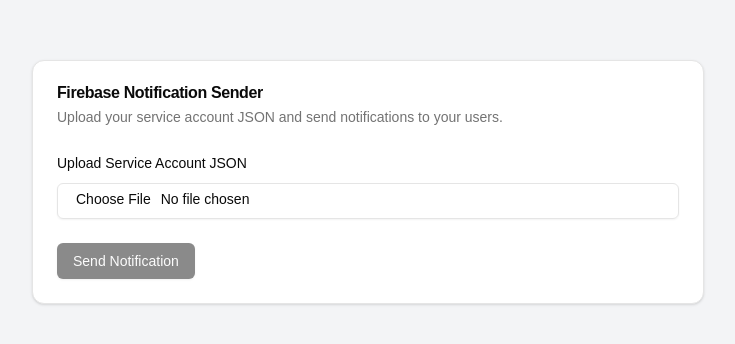
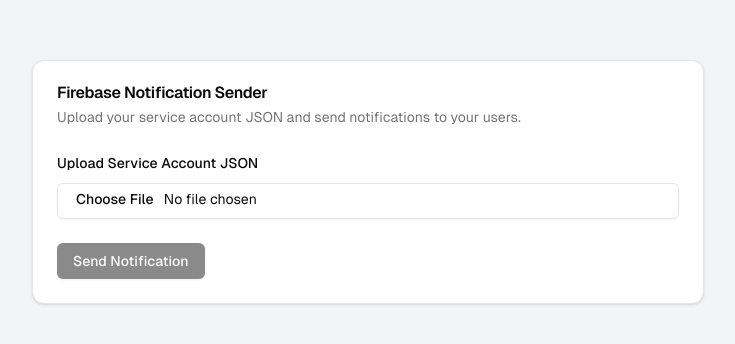
Before and after one commit to kowroo-dev/kowroo-tools, a Next.js app: page / in a window 1280 px wide. Shown: the part 218-562 px from the top of the page, without its empty margins (272-1007 px from the left). Built offline with nearby package versions, Linux system fonts and the light colour scheme.

Commit message:
feat: Add custom font families and update body font in global styles

```diff
--- a/app/globals.css
+++ b/app/globals.css
@@ -2,15 +2,27 @@
 @tailwind components;
 @tailwind utilities;
 
-*{
+
+.font-geist-sans {
+  font-family: var(--font-geist-sans);
+}
+
+.font-geist-mono {
+  font-family: var(--font-geist-mono);
+}
+
+* {
   margin: 0;
   padding: 0;
   box-sizing: border-box;
 }
 
 body {
-  font-family: Arial, Helvetica, sans-serif;
+  /* font-family: Arial, Helvetica, sans-serif; */
+  font-family: var(--font-geist-sans);
+  background-color: #f4f4f4;
 }
+
 
 @layer base {
   :root {
@@ -40,6 +52,7 @@
     --chart-5: 27 87% 67%;
     --radius: 0.5rem;
   }
+
   .dark {
     --background: 0 0% 3.9%;
     --foreground: 0 0% 98%;
@@ -72,6 +85,7 @@
   * {
     @apply border-border;
   }
+
   body {
     @apply bg-background text-foreground;
   }
```
